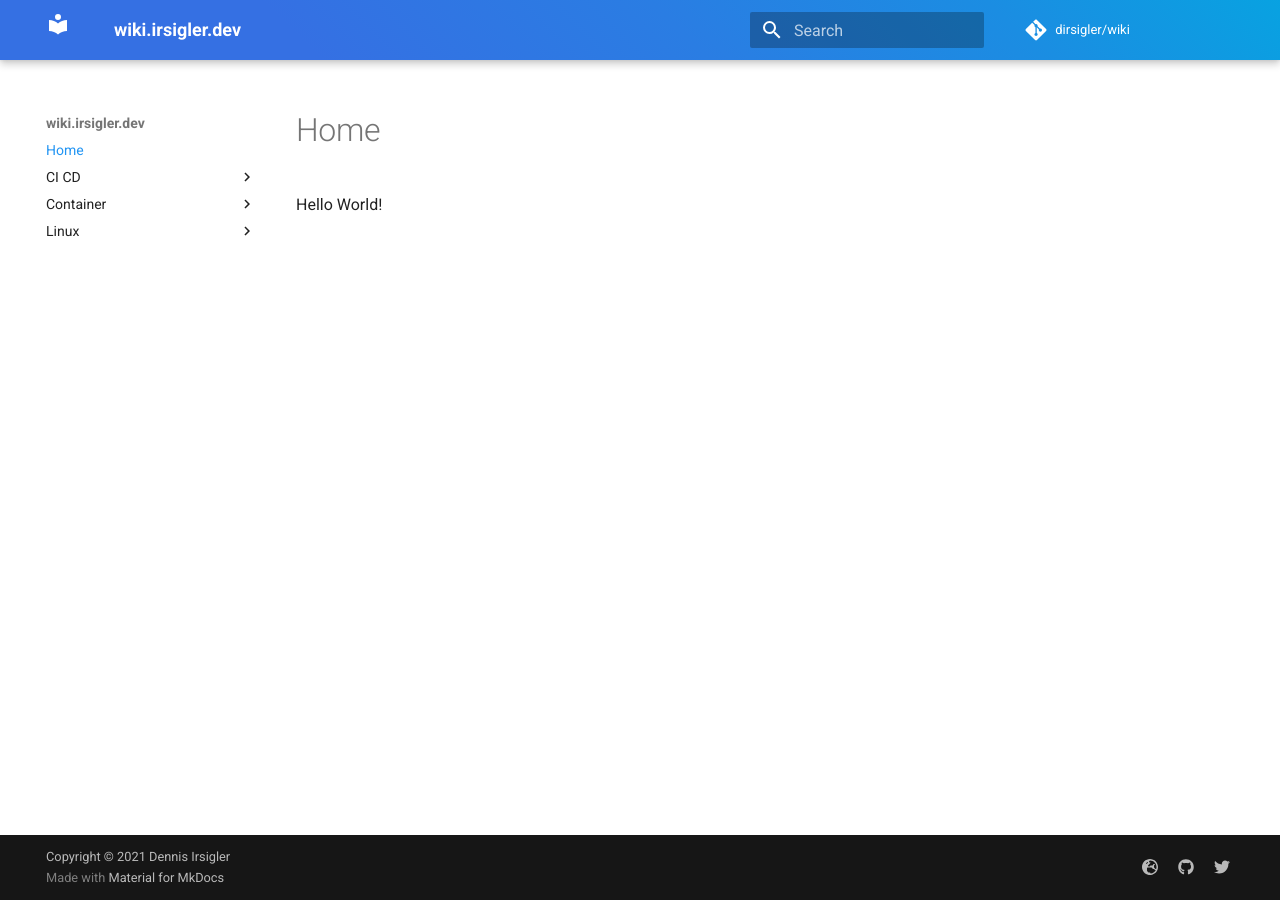
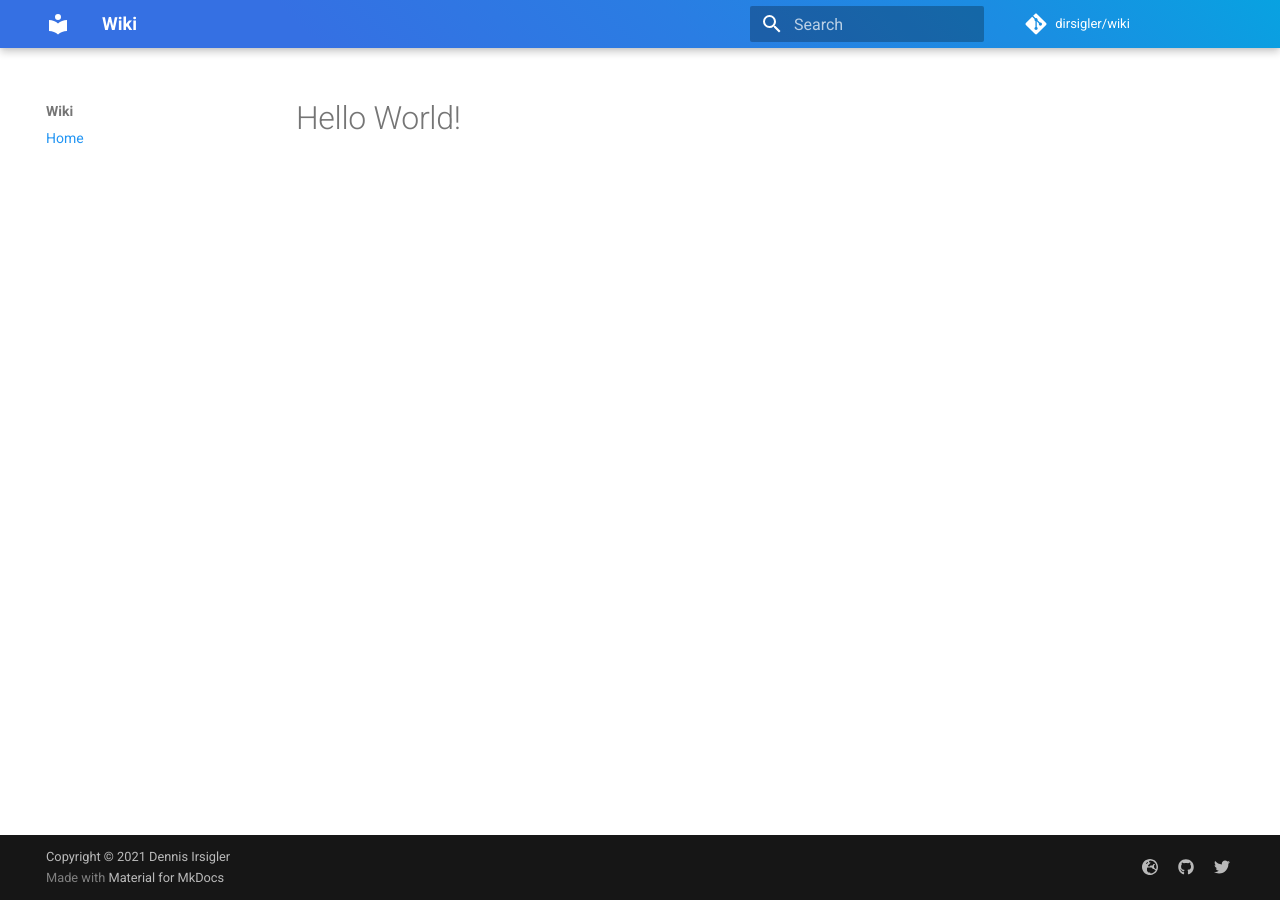
Before and after one commit to dirsigler/wiki, an MkDocs documentation site: the page built from docs/index.md, in a window 1280 px wide. Built offline with MkDocs 1.6.1 and Material for MkDocs 9.7.7, drawn with Linux system fonts in a browser that asks for light colours; some web fonts are replaced; comment, search, counter and statistics services are not loaded.

Commit message:
revamp
Signed-off-by: relgisri <dennis@irsigler.cloud>

```diff
--- a/docs/container/Docker.md
+++ /dev/null
@@ -1,3 +0,0 @@
-# Docker
-
-## MySQL Container
--- a/docs/stylesheets/extra.css
+++ b/docs/stylesheets/extra.css
@@ -1,13 +1,3 @@
-.md-logo {
-    width: 52px;
-    height: 52px;
-    padding-top: 2px;
-}
-.md-logo img {
-    width: 36px;
-    height: 36px;
-}
-
 .md-header,.md-footer-nav {
     background-image: linear-gradient(45deg, rgb(53, 112, 227) 0%, rgb(53, 112, 227) 24%, rgb(42, 125, 227) 53%, rgb(27, 141, 226) 78%, rgb(8, 162, 225) 100%);
 }
@@ -15,11 +5,3 @@
 .logos {
     text-align: center;
 }
-
-.logos img {
-    flex: 1 1 auto;
-    padding: 22px;
-    max-width: 220px;
-    max-height: 101px;
-    vertical-align: middle;
-}
--- a/mkdocs.yml
+++ b/mkdocs.yml
@@ -1,9 +1,9 @@
-site_name: wiki.irsigler.dev
-site_description: 'Personal Notes of Dennis Irsigler.'
-site_author: 'Dennis Irsigler'
+site_name: Wiki
+site_description: Personal Notes of Dennis Irsigler.
+site_author: Dennis Irsigler
 site_url: https://wiki.irsigler.dev
-repo_url: 'https://github.com/dirsigler/wiki'
-repo_name: 'dirsigler/wiki'
+repo_url: https://github.com/dirsigler/wiki
+repo_name: "dirsigler/wiki"
 edit_uri: ""
 
 # Fail to build if we have broken links
@@ -11,6 +11,26 @@ strict: false
 
 # Copyright
 copyright: 'Copyright &copy; 2021 Dennis Irsigler'
+
+theme:
+  name: material
+  icon:
+    logo: material/library
+    repo: fontawesome/brands/git-alt
+  language: en
+  favicon: images/favicon.png
+  palette:
+    primary: blue
+    accent: indigo
+  features:
+    - navigation.indexes
+    - navigation.sections
+    - navigation.top
+    - search.highlight
+    - header.autohide
+  font:
+    text: 'Roboto'
+    code: 'Cascadia Code PL'
 
 # Plugins
 plugins:
@@ -26,24 +46,22 @@ plugins:
 
 markdown_extensions:
   - meta
-
-theme:
-  name: material
-  icon:
-    logo: material/library
-    repo: fontawesome/brands/git-alt
-  language: en
-  favicon: images/favicon.png
-  palette:
-    primary: blue
-    accent: indigo
-  feature:
-    - navigation.instant
-    - navigation.tabs
-    - navigation.sections
-  font:
-    text: 'Roboto'
-    code: 'Cascadia Code PL'
+  - def_list
+  - attr_list
+  - admonition
+  - footnotes
+  - toc:
+      permalink: true
+  - pymdownx.details
+  - pymdownx.highlight
+  - pymdownx.superfences
+  - pymdownx.inlinehilite
+  - pymdownx.caret
+  - pymdownx.mark
+  - pymdownx.tilde
+  - pymdownx.critic
+  - pymdownx.tabbed:
+      alternate_style: true
 
 extra_css:
   - 'stylesheets/extra.css'
@@ -56,3 +74,6 @@ extra:
       link: https://github.com/dirsigler
     - icon: fontawesome/brands/twitter
       link: https://twitter.com/dirsigler
+
+nav:
+  - Home: index.md
```
Also changed, not shown: docs/CI-CD/GitHub/github-action.md (deleted, +0 -19 lines), docs/container/gcloud SDK.md (deleted, +0 -11 lines), docs/index.md (added, +1 -0 lines), docs/linux/Fail2Ban.md (deleted, +0 -10 lines), docs/linux/SSH.md (deleted, +0 -9 lines), 3 other files.
